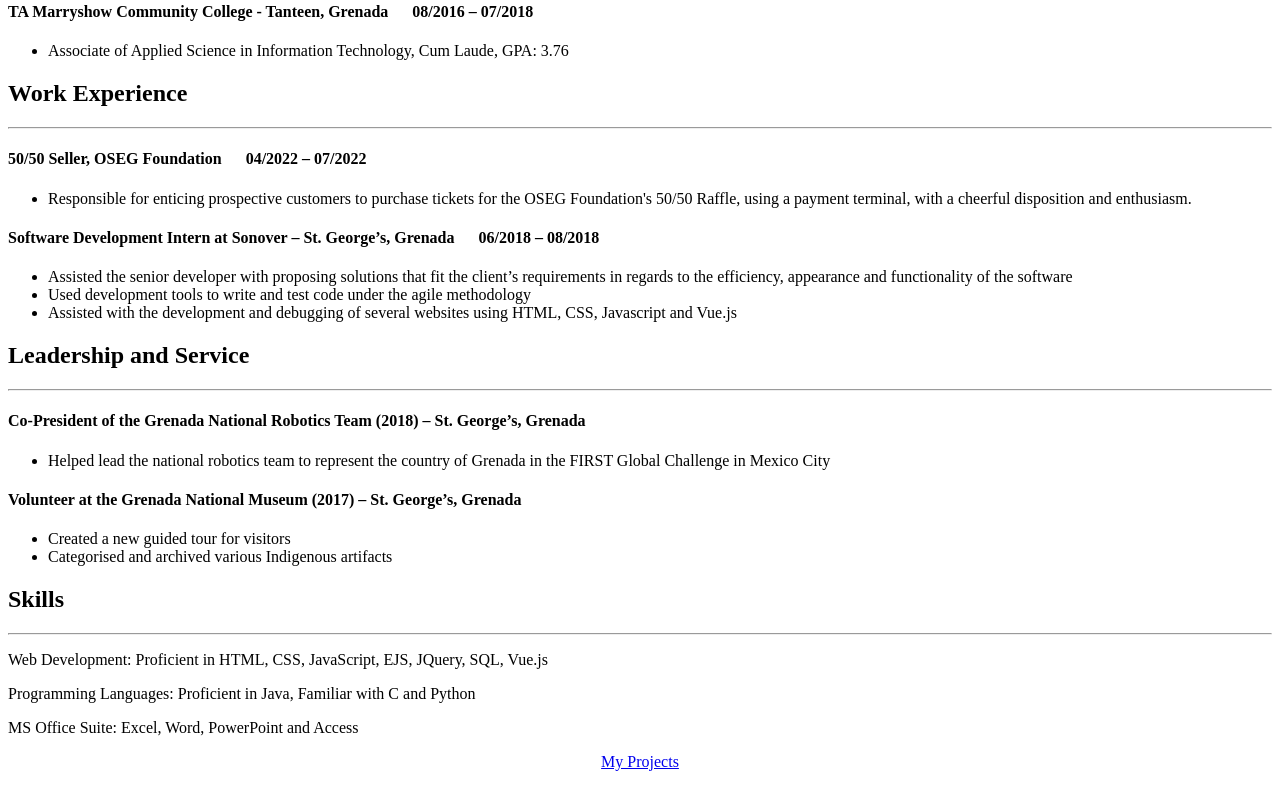
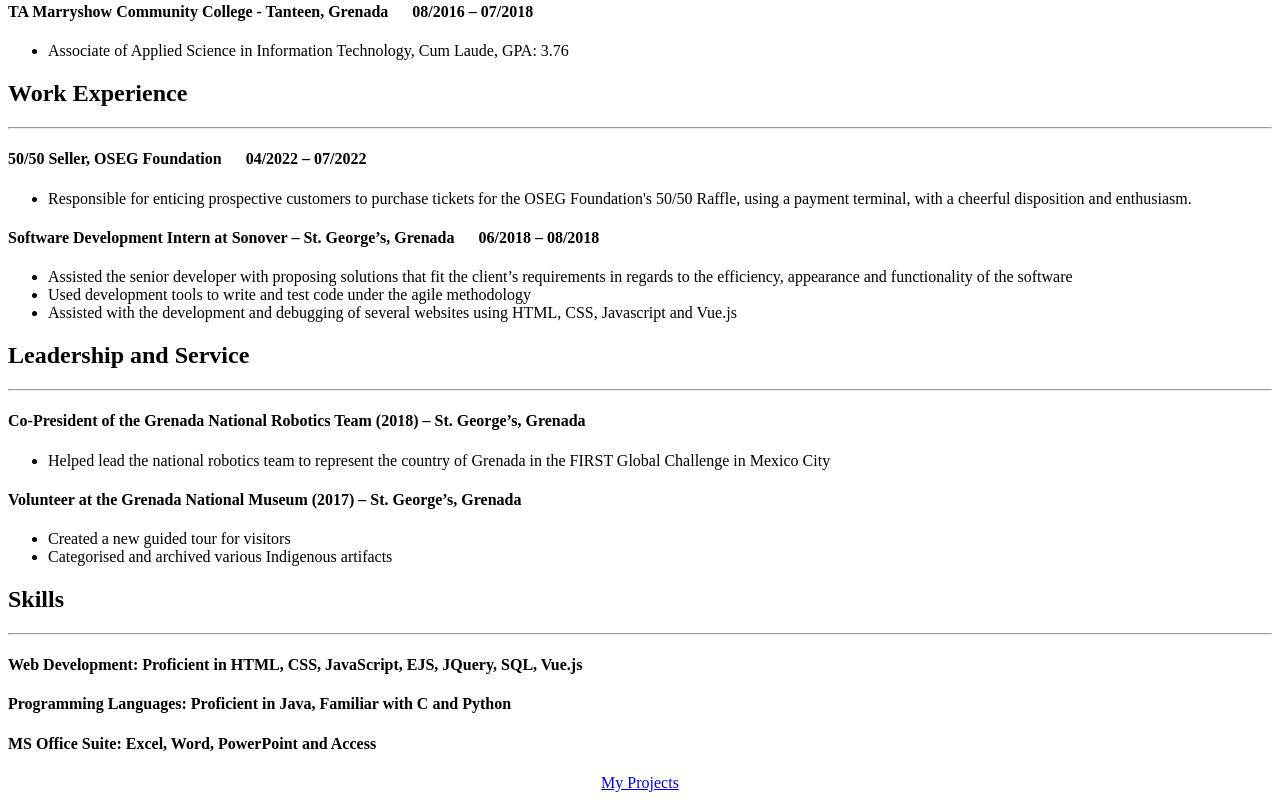
Before and after one commit to malikahbain/resume, a plain HTML site: page index.html in a window 1280 px wide. Shown: the part 342-1142 px from the top of the page. Before the commit the page ends 1121 px from the top, so only its background shows below. Drawn offline with Linux system fonts and the light colour scheme.

Commit message:
changed tags of "skills" section from <p> to <h4>

```diff
--- a/index.html
+++ b/index.html
@@ -52,9 +52,9 @@
     </ul>
     <h2>Skills</h2>
     <hr>
-    <p>Web Development: Proficient in HTML, CSS, JavaScript, EJS, JQuery, SQL, Vue.js</p>
-    <p>Programming Languages: Proficient in Java, Familiar with C and Python</p>
-    <p>MS Office Suite: Excel, Word, PowerPoint and Access</p>
+    <h4>Web Development: Proficient in HTML, CSS, JavaScript, EJS, JQuery, SQL, Vue.js</h4>
+    <h4>Programming Languages: Proficient in Java, Familiar with C and Python</h4>
+    <h4>MS Office Suite: Excel, Word, PowerPoint and Access</h4>
 
     <footer style="text-align: center">
         <a href="./myprojects.html">My Projects</a>
```
